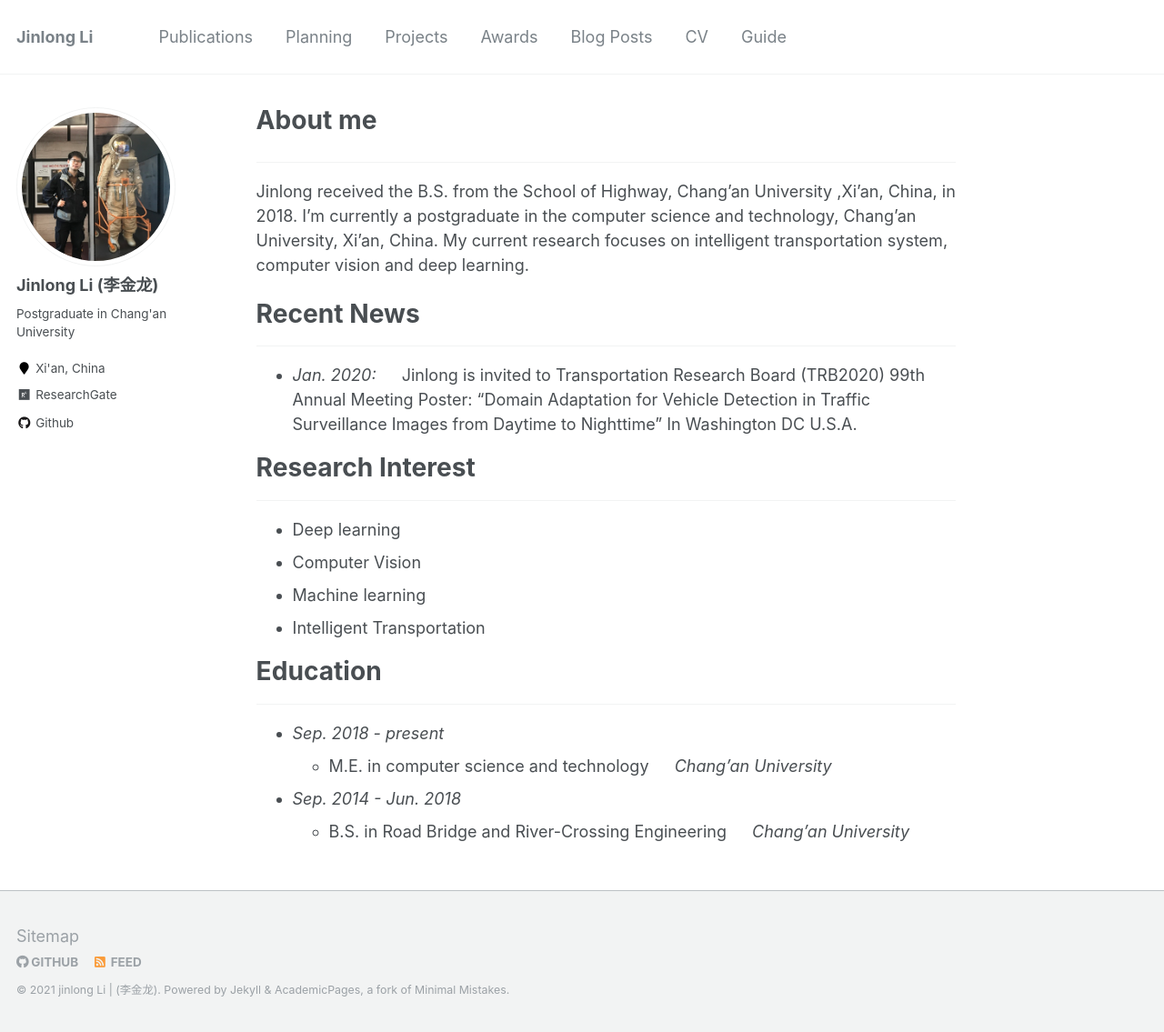
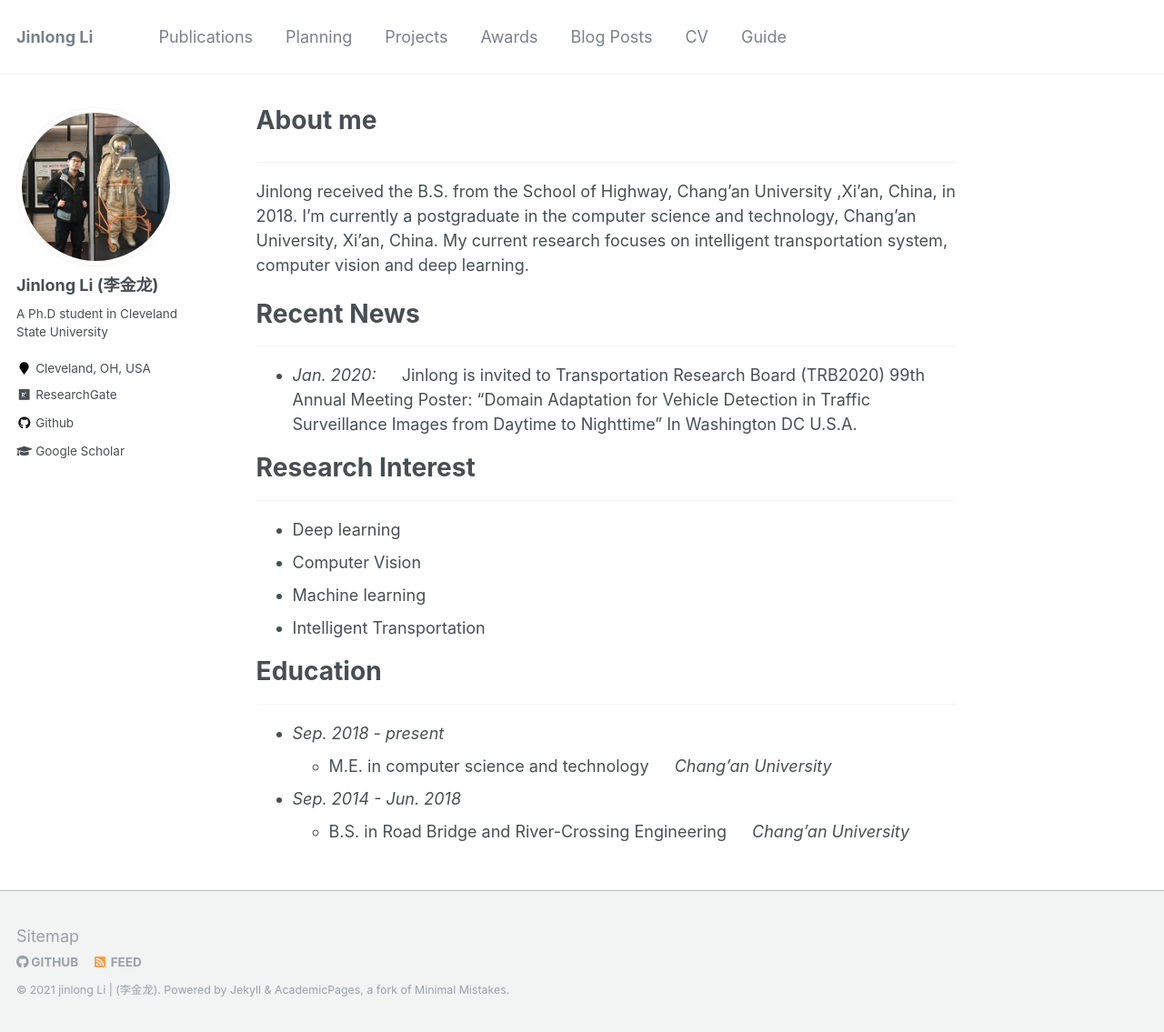
Before and after one commit to jinlong17/jinlong17.github.io, a Jekyll site: the page built from _pages/about.md, in a window 1280 px wide and 1135 px high. Shown: the whole window at 91% size. Built offline with Jekyll 4.4.1, drawn with Linux system fonts in a browser that asks for light colours.

Commit message:
Update _config.yml

```diff
--- a/_config.yml
+++ b/_config.yml
@@ -82,11 +82,11 @@ analytics:
 author:
   name             : "Jinlong Li  (李金龙)"
   avatar           : "profile.png"
-  bio              : "Postgraduate in Chang'an University"
-  location         : "Xi'an, China"
+  bio              : "A Ph.D student in Cleveland State University"
+  location         : "Cleveland, OH, USA"
   employer         :
   pubmed           : #"https://www.ncbi.nlm.nih.gov/pubmed/?term=john+snow"
-  googlescholar    : #"http://yourfullgooglescholarurl.com"
+  googlescholar    : https://scholar.google.com/citations?hl=zh-CN&view_op=list_works&gmla=AJsN-F59XTLqdfl5aIdKeG362pcHApLBwa9IYf8sayjEf48A6tahmmwV3cEHkGJXMK5kPyfcy1DtaQ8Jz_ghbJGNSV85utT8xHwkrsmfIz2UqfyHhnlIYvo&user=tYIQiHgAAAAJ
   email            :
   researchgate     : "https://www.researchgate.net/profile/Li_Jinlong4"
   uri              :
```
